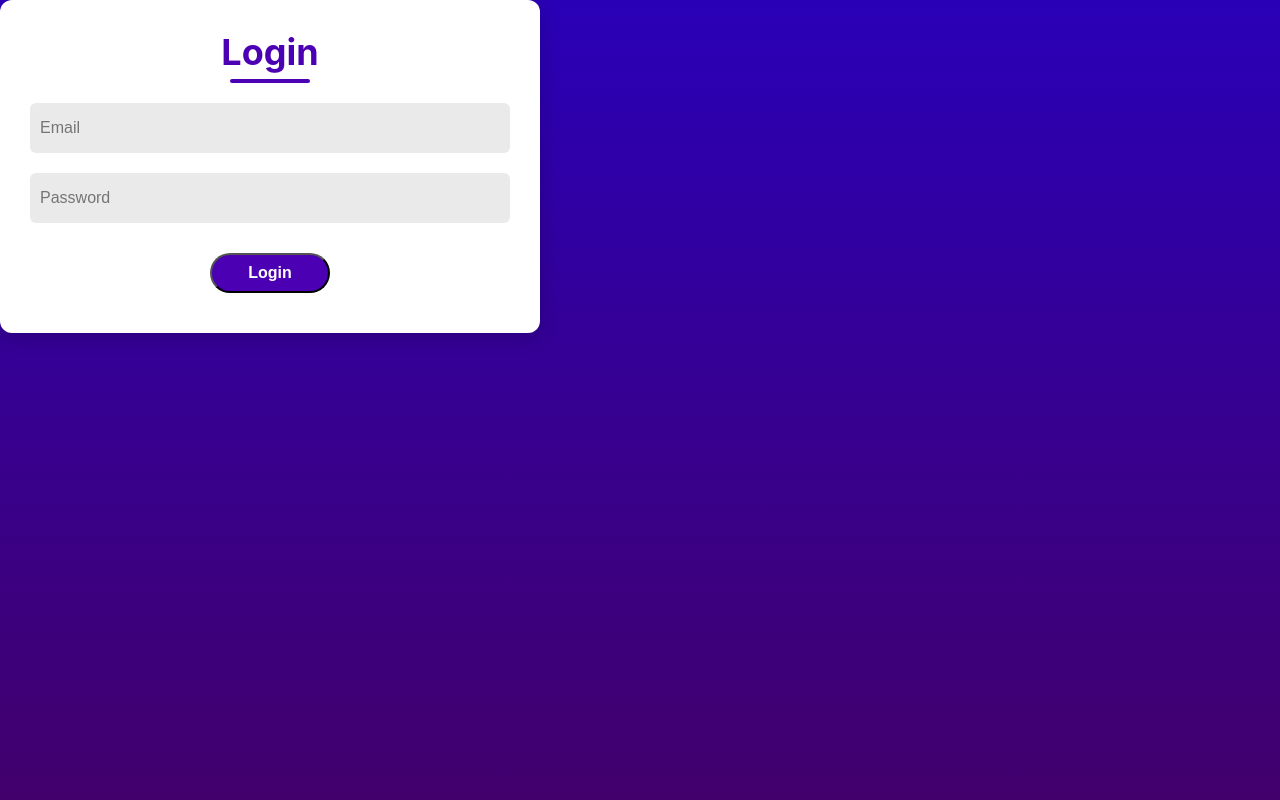
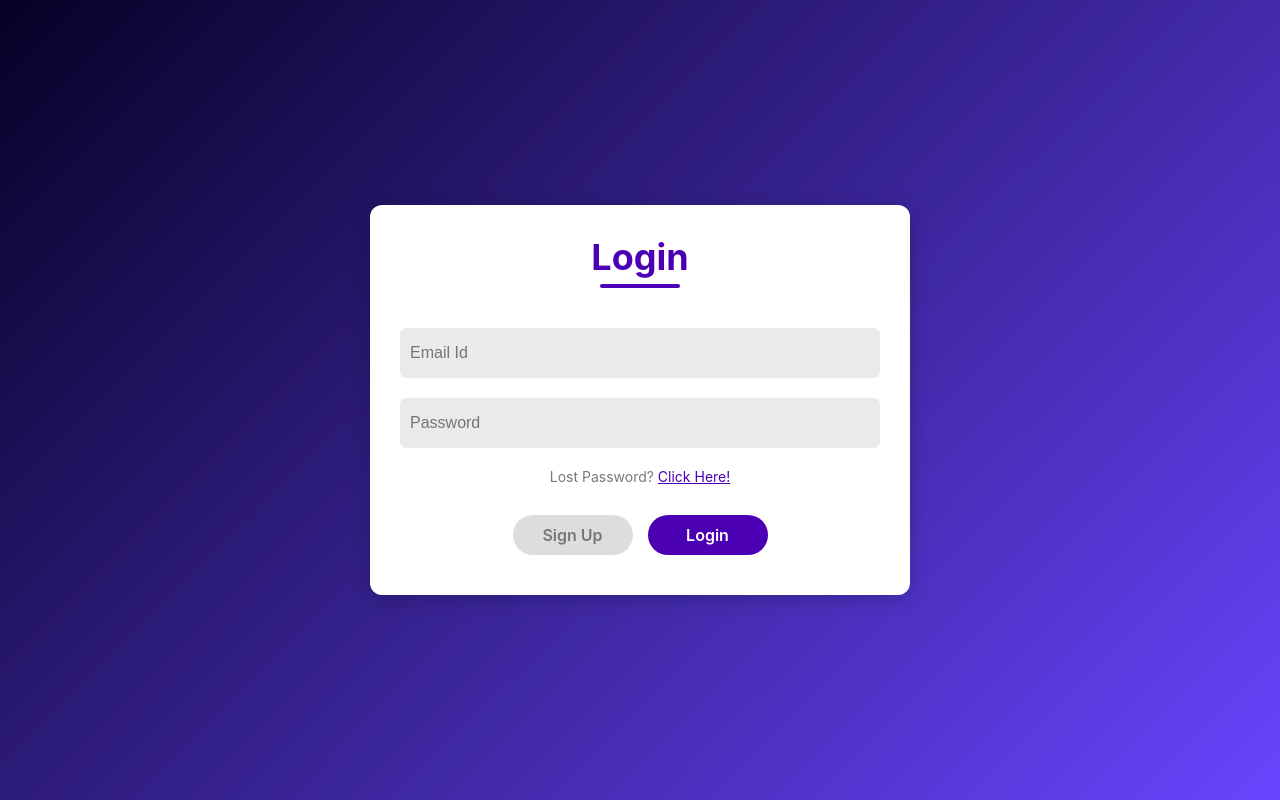
Before and after one commit to therodesun/unitedHacks, a React (Create React App) app in the folder frontend/: page /login in a window 1280 px wide. Built offline with nearby package versions, Linux system fonts and the light colour scheme.

Commit message:
fixed the css overwrite issue

```diff
--- a/frontend/src/Components/Login/Login.css
+++ b/frontend/src/Components/Login/Login.css
@@ -1,27 +1,25 @@
-/* body {
-    margin: 0;
-    font-family: 'Arial', sans-serif;
+.page-wrapper {
+    display: flex;
+    justify-content: center;
+    align-items: center;
+    min-height: 100vh;
     background: linear-gradient(135deg, #080026, #6745fe);
-    min-height: 100vh;
-    display: flex;
-    align-items: center;
-    justify-content: center;
-} */
+  }
 
   .container {
     display: flex;
     flex-direction: column;
     align-items: center;
     width: 500px;
-    max-height: 80vh; /* Set a maximum height */
+    max-height: 80vh;
     background: #fff;
     box-shadow: 0 4px 20px rgba(0, 0, 0, 0.2);
     border-radius: 12px;
     padding: 30px 20px;
-    overflow-y: auto; /* Add vertical scrolling */
+    overflow-y: auto;
     position: relative;
-    scrollbar-width: thin; /* For modern browsers */
-    scrollbar-color: #4c00b4 #eaeaea; /* Customize scrollbar color */
+    scrollbar-width: thin;
+    scrollbar-color: #4c00b4 #eaeaea;
   }
 
   .header {
@@ -54,8 +52,7 @@
     width: 100%;
   }
 
-
-.input{
+  .input {
     display: flex;
     align-items: center;
     margin: auto;
@@ -75,7 +72,6 @@
     color: #555;
     font-size: 16px;
     padding-left: 10px;
-
   }
 
   .input svg {
@@ -88,12 +84,11 @@
     margin-top: 20px;
     width: 100%;
     justify-content: center;
-    position: sticky; /* Make it stick to the bottom */
-    bottom: 0; /* Align to the bottom of the container */
-    background: #fff; /* Ensure it matches the container's background */
-    padding: 10px 0; /* Add padding for better spacing */
+    position: sticky;
+    bottom: 0;
+    background: #fff;
+    padding: 10px 0;
   }
-
 
   .submit {
     display: flex;
--- a/frontend/src/Components/Login/Login.jsx
+++ b/frontend/src/Components/Login/Login.jsx
@@ -5,32 +5,33 @@
   const [action, setAction] = useState("Login");
 
   return (
+    <div className="page-wrapper">
       <div className="container">
         <div className="header">
           <div className="text">{action}</div>
           <div className="underline"></div>
         </div>
         <div className="inputs">
-                {/* Login Fields */}
+          {action === "Login" ? <div></div> : <div className="input">
+            <input type="text" placeholder="Name" />
+          </div>}
+
           <div className="input">
-                    <input type="email" placeholder="Email" />
+            <input type="email" placeholder="Email Id" />
           </div>
           <div className="input">
             <input type="password" placeholder="Password" />
           </div>
         </div>
+        {action === "Sign Up" ? <div></div> : <div className="forgot-password">Lost Password? <span>Click Here!</span></div>}
 
-            {/* Buttons */}
         <div className="submit-container">
-                <button
-                    className={`submit`}
-                    onClick={() => setAction("Login")}
-                >
-                    Login
-                </button>
+          <div className={action === "Login" ? "submit gray" : "submit"} onClick={() => {setAction("Sign Up")}}>Sign Up</div>
+          <div className={action === "Sign Up" ? "submit gray" : "submit"} onClick={() => {setAction("Login")}}>Login</div>
+        </div>
       </div>
     </div>
   );
-};
+}
 
 export default Login;
--- a/frontend/src/Components/Signup/Signup.css
+++ b/frontend/src/Components/Signup/Signup.css
@@ -1,27 +1,25 @@
-/* body {
-    margin: 0;
-    font-family: 'Arial', sans-serif;
+.page-wrapper {
+    display: flex;
+    justify-content: center;
+    align-items: center;
+    min-height: 100vh;
     background: linear-gradient(135deg, #080026, #6745fe);
-    min-height: 100vh;
-    display: flex;
-    align-items: center;
-    justify-content: center;
-} */
+  }
 
   .container {
     display: flex;
     flex-direction: column;
     align-items: center;
     width: 500px;
-    max-height: 80vh; /* Set a maximum height */
+    max-height: 80vh;
     background: #fff;
     box-shadow: 0 4px 20px rgba(0, 0, 0, 0.2);
     border-radius: 12px;
     padding: 30px 20px;
-    overflow-y: auto; /* Add vertical scrolling */
+    overflow-y: auto;
     position: relative;
-    scrollbar-width: thin; /* For modern browsers */
-    scrollbar-color: #4c00b4 #eaeaea; /* Customize scrollbar color */
+    scrollbar-width: thin;
+    scrollbar-color: #4c00b4 #eaeaea;
   }
 
   .header {
@@ -54,8 +52,7 @@
     width: 100%;
   }
 
-
-.input{
+  .input {
     display: flex;
     align-items: center;
     margin: auto;
@@ -75,7 +72,6 @@
     color: #555;
     font-size: 16px;
     padding-left: 10px;
-
   }
 
   .input svg {
@@ -88,12 +84,11 @@
     margin-top: 20px;
     width: 100%;
     justify-content: center;
-    position: sticky; /* Make it stick to the bottom */
-    bottom: 0; /* Align to the bottom of the container */
-    background: #fff; /* Ensure it matches the container's background */
-    padding: 10px 0; /* Add padding for better spacing */
+    position: sticky;
+    bottom: 0;
+    background: #fff;
+    padding: 10px 0;
   }
-
 
   .submit {
     display: flex;
--- a/frontend/src/Components/Signup/Signup.jsx
+++ b/frontend/src/Components/Signup/Signup.jsx
@@ -18,6 +18,7 @@
     };
 
     return (
+        <div className="page-wrapper">
             <div className="container">
                 <div className="header">
                     <div className="text">{action}</div>
@@ -117,6 +118,7 @@
                     </button>
                 </div>
             </div>
+        </div>
     );
 };
 
```
Lines whose indentation alone changed are shown as unchanged.
